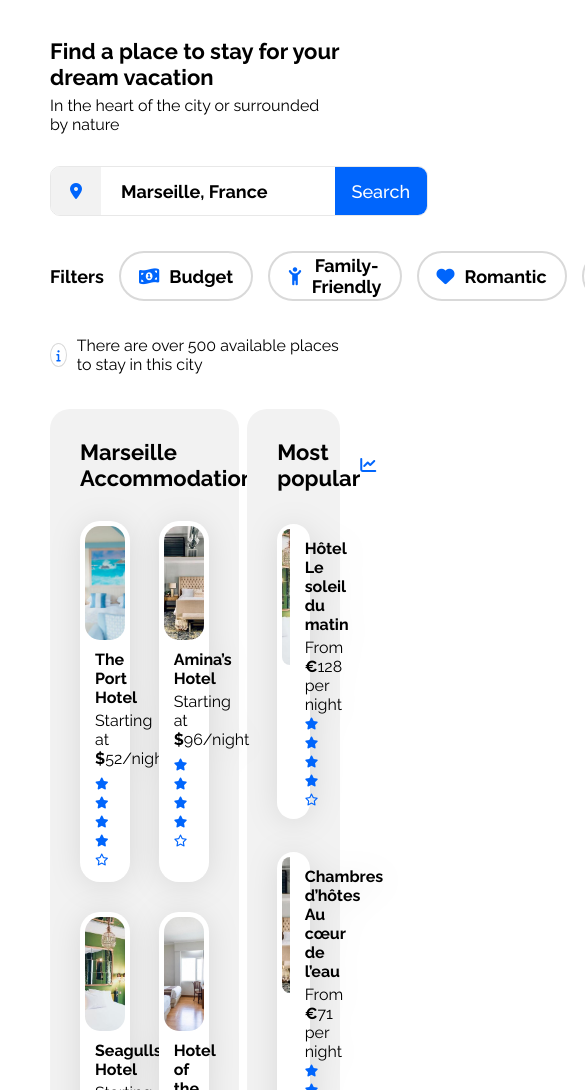
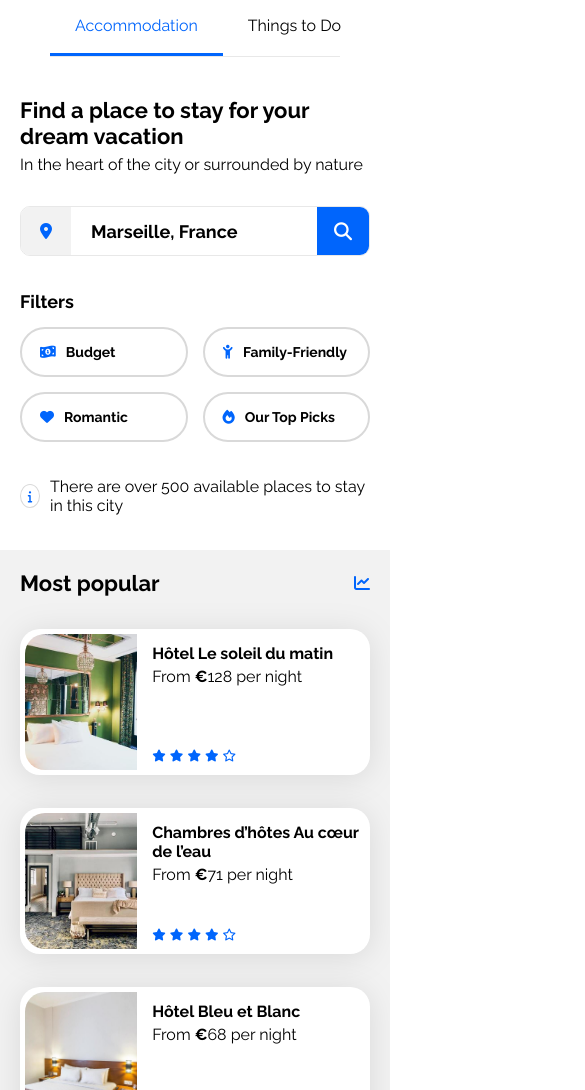
Before and after one commit to ironkolow/booki-website, a plain HTML site: page index.html in a window 390 px wide. Shown: the part 60-1150 px from the top of the page, 585 px wide, since content can reach past the window. Drawn offline with Linux system fonts and the light colour scheme.

Commit message:
Add responsive layout for tablet and mobile

```diff
--- a/css/style.css
+++ b/css/style.css
@@ -16,12 +16,15 @@
 body {
     display: flex;
     justify-content: center;
+    min-width: 320px;
+
 }
 
 .main-container {
     width: 100%;
     padding: 0 50px;
     box-sizing: border-box;
+    max-width: 1440px;
 }
 
 .section-title {
@@ -389,3 +392,168 @@
     font-size: 18px;
     text-decoration: none;
 }
+
+@media (max-width: 1024px) {
+    .filters {
+        flex-wrap: wrap;
+    }
+
+    .filters-title {
+        width: 100%;
+    }
+
+    .filter-button {
+        font-size: 14px;
+    }
+
+    /* Accommodation on top, Most Popular below, both full width */
+    .accommodation-and-popular {
+        flex-direction: column;
+        gap: 50px;
+    }
+
+    .accommodation,
+    .popular {
+        width: 100%;
+    }
+
+    /* Most Popular cards in a row of 3 */
+    .popular-cards {
+        display: flex;
+        justify-content: space-between;
+    }
+
+    .popular-cards .card {
+        width: 31%;
+        box-sizing: border-box;
+    }
+
+    .activity-card img {
+        height: 200px;
+    }
+}
+@media (max-width: 767px) {
+    .main-container {
+        padding: 0;
+    }
+
+    /* Header: logo centered, nav in two equal halves, border underneath */
+    header {
+        flex-direction: column;
+        align-items: stretch;
+    }
+
+    .logo {
+        margin: 20px auto 10px;
+    }
+
+    nav {
+        border-bottom: 1px solid #E8E8E8;
+    }
+
+    nav ul {
+        gap: 0;
+    }
+
+    nav li {
+        flex: 1;
+    }
+
+    nav a {
+        text-align: center;
+        border-top: none;
+        border-bottom: 3px solid transparent;
+    }
+
+    nav a:hover,
+    nav a.active {
+        border-top-color: transparent;
+        border-bottom-color: var(--main-color);
+    }
+
+    /* Intro, search, filters, info: side spacing */
+    .search-intro,
+    .filters,
+    .info {
+        padding: 0 20px;
+    }
+
+    .search-form {
+        width: auto;
+        margin: 32px 20px 0;
+    }
+
+    .search-button-text {
+        display: none;
+    }
+
+    .search-button-icon {
+        display: inline;
+    }
+
+    /* Filters in a 2x2 grid */
+    .filters {
+        display: grid;
+        grid-template-columns: 1fr 1fr;
+        gap: 15px;
+    }
+
+    .filters-title {
+        grid-column: 1 / -1;
+    }
+
+    /* Most Popular first (gray, full width), Accommodation below (white) */
+    .accommodation-and-popular {
+        flex-direction: column-reverse;
+        gap: 0;
+    }
+
+    .accommodation-and-popular section {
+        border-radius: 0;
+        padding: 20px;
+    }
+
+    .accommodation {
+        background-color: transparent;
+    }
+
+    .popular-cards {
+        display: block;
+    }
+
+    .popular-cards .card {
+        width: 100%;
+    }
+
+    /* Cards in one column */
+    .accommodation-cards {
+        flex-direction: column;
+        row-gap: 20px;
+    }
+
+    .accommodation-cards .card {
+        width: 100%;
+        box-sizing: border-box;
+    }
+
+    .activities-cards {
+        flex-direction: column;
+        row-gap: 20px;
+    }
+
+    .activity-card {
+        width: 100%;
+        box-sizing: border-box;
+    }
+
+    .activity-card img {
+        height: 140px;
+    }
+
+    /* Footer: columns stacked */
+    footer {
+        flex-direction: column;
+        gap: 40px;
+        padding: 30px;
+    }
+}
```
